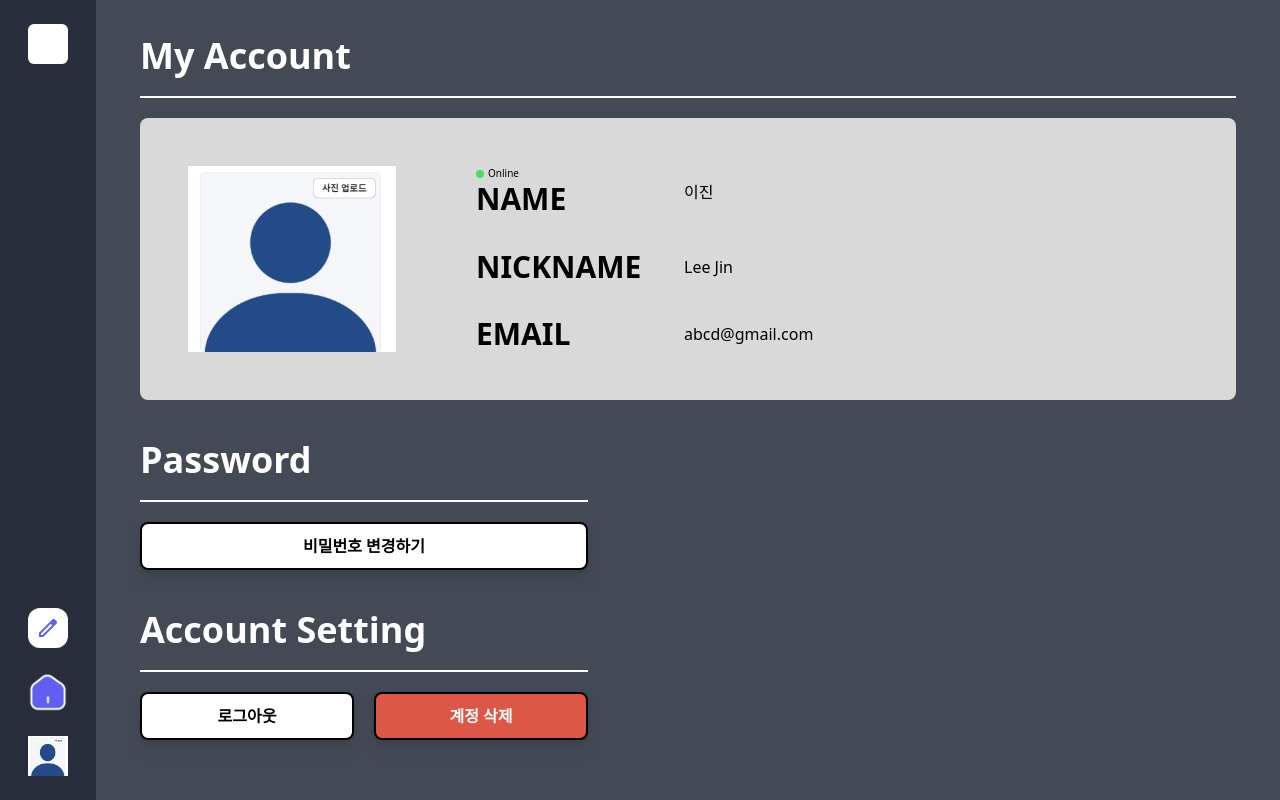
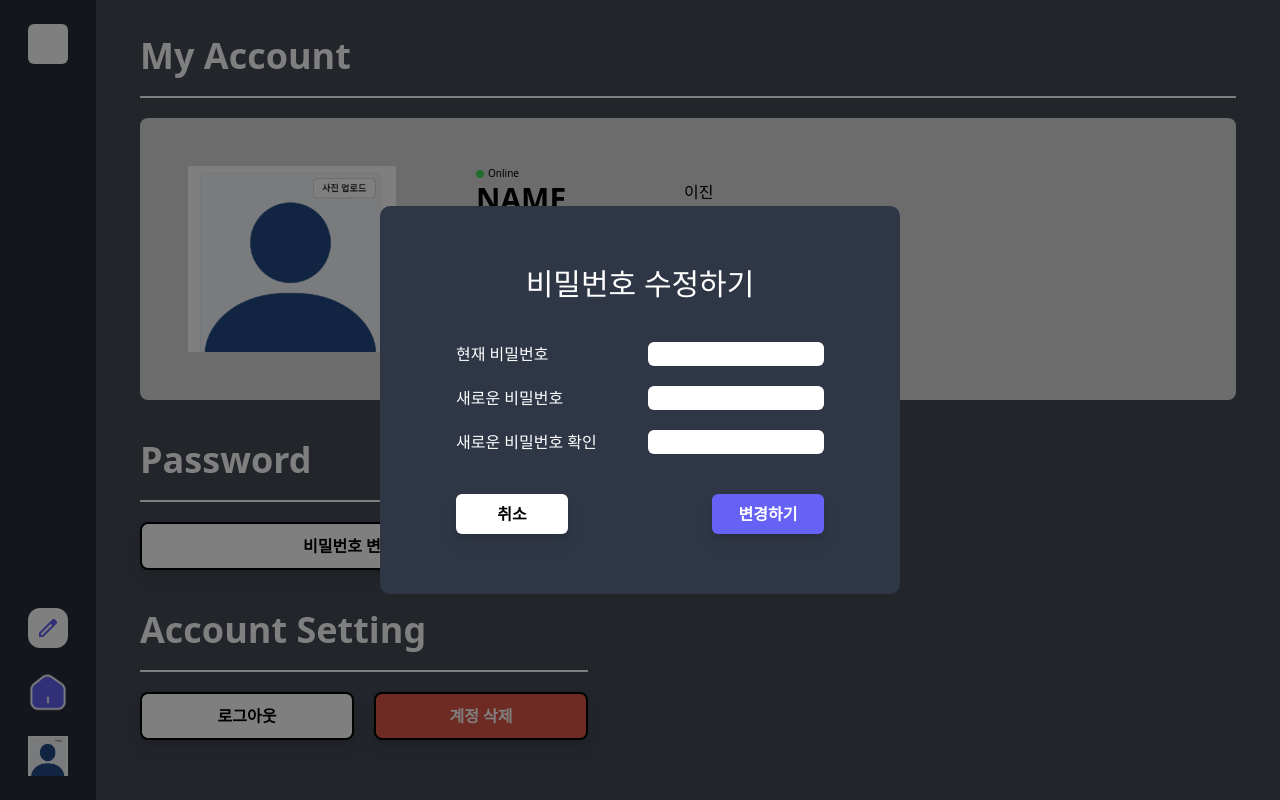
Before and after one commit to project-web-chatty/chatty-web, a React (Create React App) app: page /usersetting in a window 1280 px wide. Both pictures are taken after a click on the button "비밀번호 변경하기". Built offline with nearby package versions, Linux system fonts and the light colour scheme.

Commit message:
Feat: 비밀번호 변경 버튼 모달창 기능 추가

```diff
--- /dev/null
+++ b/src/components/PasswordEditingModal.tsx
@@ -0,0 +1,57 @@
+import React from "react";
+
+interface PasswordEditingModalProps {
+  closeModal: () => void;
+  setting: string;
+  onConfirm: () => void;
+}
+
+const PasswordEditingModal: React.FC<PasswordEditingModalProps> = ({
+  closeModal,
+  setting,
+  onConfirm,
+}) => {
+  const buttonLabel = setting === "로그아웃" ? "로그아웃" : "계정 삭제";
+
+  return (
+    <div className="flex justify-center items-center bg-body py-10 px-14">
+      <div className="flex flex-col justify-between items-center w-full gap-10">
+        <div>
+          <p className="text-white text-3xl">비밀번호 수정하기</p>
+        </div>
+        <div className="flex flex-col gap-5">
+          <div className="flex">
+            <p className="min-w-48 text-white ">현재 비밀번호</p>
+            <input type="password" className="rounded-md w-44 px-2" />
+          </div>
+          <div className="flex">
+            <p className="min-w-48 text-white">새로운 비밀번호</p>
+            <input type="password" className="rounded-md w-44 px-2" />
+          </div>
+          <div className="flex">
+            <p className="min-w-48 text-white">새로운 비밀번호 확인</p>
+            <input type="password" className="rounded-md w-44 px-2" />
+          </div>
+        </div>
+        <div className="flex items-center justify-between w-full">
+          <button
+            onClick={closeModal}
+            type="button"
+            className="min-w-28 rounded-md bg-white px-5 py-2 hover:bg-opacity-80 drop-shadow-lg font-semibold"
+          >
+            취소
+          </button>
+          <button
+            onClick={onConfirm}
+            type="button"
+            className="min-w-28 rounded-md bg-purple px-5 py-2 text-white hover:bg-opacity-80 drop-shadow-lg font-semibold"
+          >
+            변경하기
+          </button>
+        </div>
+      </div>
+    </div>
+  );
+};
+
+export default PasswordEditingModal;
--- a/src/pages/UserSetting.tsx
+++ b/src/pages/UserSetting.tsx
@@ -5,10 +5,12 @@ import UserLogo from "../assets/icon/icon_profile-person.png";
 import ProfileImg from "../assets/icon/icon_profile-person.png";
 import ReactModal from "react-modal";
 import ButtonModal from "../components/ButtonModal";
+import PasswordEditingModal from "../components/PasswordEditingModal";
 
 function UserSetting() {
   const [isOpen, setIsOpen] = useState(false);
   const [modalSetting, setModalSetting] = useState("");
+  const [isPasswordModalOpen, setIsPasswordModalOpen] = useState(false);
 
   const openModal = (setting: string) => {
     setModalSetting(setting);
@@ -30,6 +32,20 @@ function UserSetting() {
     console.log("Deleting account...");
     // 계정 삭제 로직을 여기에 추가
     closeModal();
+  };
+
+  const openPasswordModal = () => {
+    setIsPasswordModalOpen(true);
+  };
+
+  const closePasswordModal = () => {
+    setIsPasswordModalOpen(false);
+  };
+
+  const passwordChangeHandler = () => {
+    console.log("Changing password...");
+    // 비밀번호 변경 로직을 여기에 추가
+    closePasswordModal();
   };
 
   const customStyles = {
@@ -109,13 +125,14 @@ function UserSetting() {
           <button
             type="button"
             className="h-12 w-full rounded-lg bg-white p-2 hover:bg-opacity-50 drop-shadow-lg border-2 border-black font-semibold"
+            onClick={openPasswordModal}
           >
             비밀번호 변경하기
           </button>
         </div>
         <div className="max-w-md">
           <h2 className="text-white font-bold text-4xl">Account Setting</h2>
-          <div className="border border-white w-full my-5 "></div>
+          <div className="border border-white w-full my-5"></div>
           <div className="flex justify-between gap-5">
             <button
               onClick={() => openModal("로그아웃")}
@@ -147,6 +164,18 @@ function UserSetting() {
                 }
               />
             </ReactModal>
+            <ReactModal
+              appElement={document.getElementById("root") as HTMLElement}
+              isOpen={isPasswordModalOpen}
+              onRequestClose={closePasswordModal}
+              style={customStyles}
+            >
+              <PasswordEditingModal
+                closeModal={closePasswordModal}
+                setting="비밀번호 수정"
+                onConfirm={passwordChangeHandler}
+              />
+            </ReactModal>
           </div>
         </div>
       </div>
```
